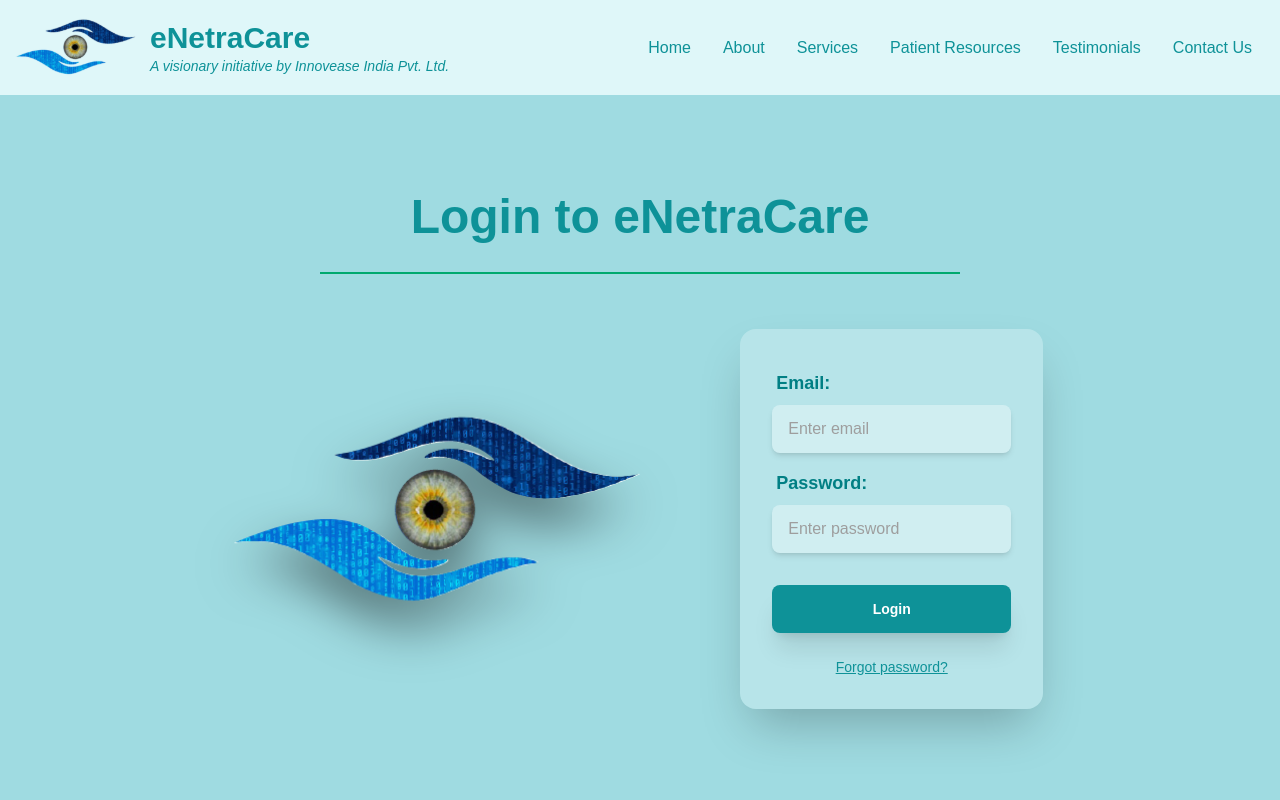
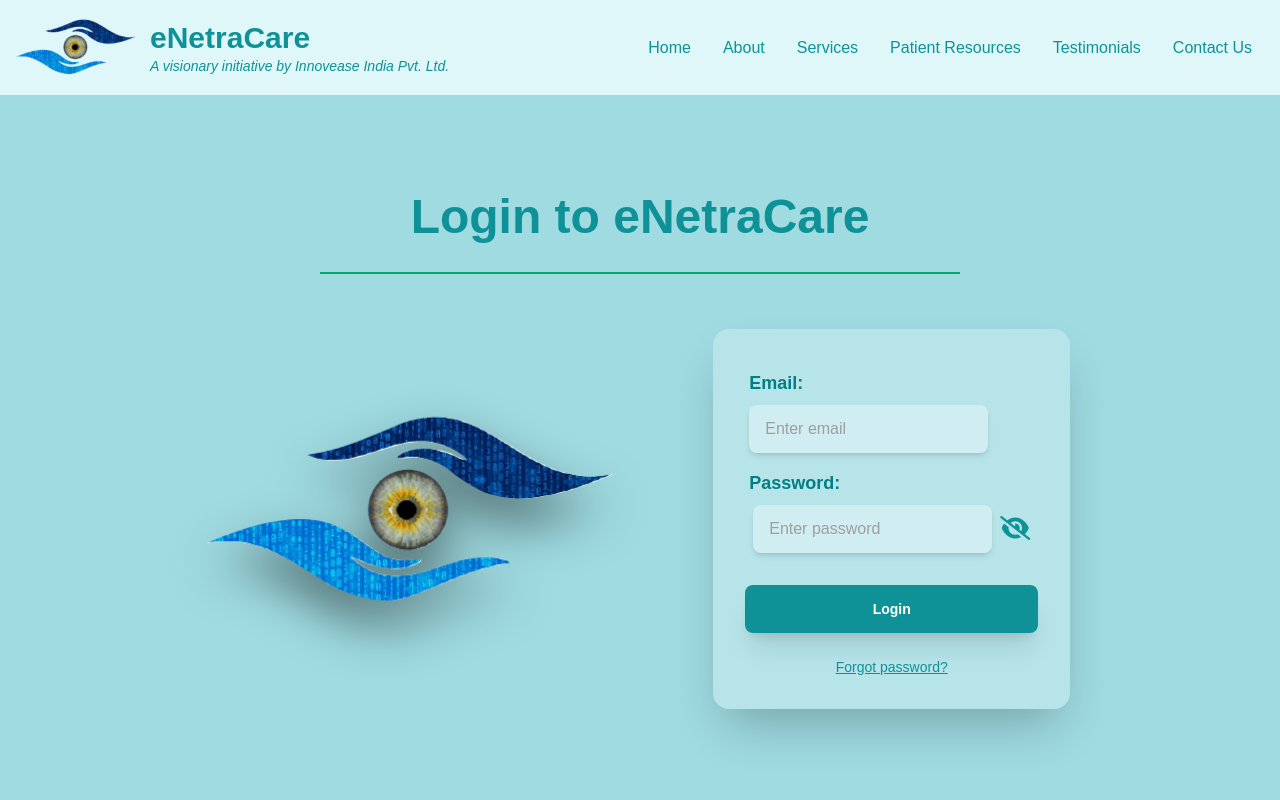
Before and after one commit to Crackstep/enetracare-vite, a React (Vite) app: page /login in a window 1280 px wide. Shown: the top 800 px of the page. Built offline with nearby package versions, Linux system fonts and the light colour scheme; a web font is replaced by a local one.

Commit message:
added password visibility feature on login page

```diff
--- a/src/components/Login/Login.jsx
+++ b/src/components/Login/Login.jsx
@@ -6,6 +6,8 @@
 import Logo from './images/navbar-logo.svg'
 
 function Login() {
+  const [passType, setPassType] = useState('password');
+  const [isPassVisible, setIsPassVisible] = useState(false)
   const [email, setEmail] = useState('');
   const [password, setPassword] = useState('');
   const [error, setError] = useState('');
@@ -57,6 +59,7 @@
                   <label className="label">
                     <span className="label-text text-[#017f84] font-semibold text-lg">Email:</span>
                   </label>
+                  <div className='flex items-center px-1 gap-2'>
                     <input
                       type="email"
                       placeholder="Enter email"
@@ -65,19 +68,43 @@
                       onChange={(e) => setEmail(e.target.value)}
                       required
                     />
+
+
+
+                  </div>
+
                 </div>
                 <div className="form-control">
                   <label className="label">
                     <span className="label-text text-[#017f84] text-lg font-semibold ">Password:</span>
                   </label>
+                  <div className='flex items-center gap-2 px-2'>
                     <input
-                    type="password"
+                      type={passType}
                       placeholder="Enter password"
                       className="input bg-white bg-opacity-35 shadow-md text-[#017f84] outline-none border-none placeholder:text-gray-500 focus:shadow-lg focus:bg-opacity-40 input-bordered"
                       value={password}
                       onChange={(e) => setPassword(e.target.value)}
                       required
                     />
+                    <button
+                      className='text-2xl'
+                      onClick={() => {
+                        if (!isPassVisible) {
+                          setIsPassVisible(true)
+                          setPassType('text')
+                        }
+                        else {
+                          setPassType('password')
+                          setIsPassVisible(false)
+                        }
+                      }}
+                    >
+                      {
+                        isPassVisible ? <i className="fa-solid fa-eye"></i> : <i className="fa-solid fa-eye-slash"></i>
+                      }
+                    </button>
+                  </div>
                 </div>
                 {error && <p className="text-red-500 text-sm">{error}</p>}
                 <div className="form-control mt-6">
```
Lines whose indentation alone changed are shown as unchanged.
